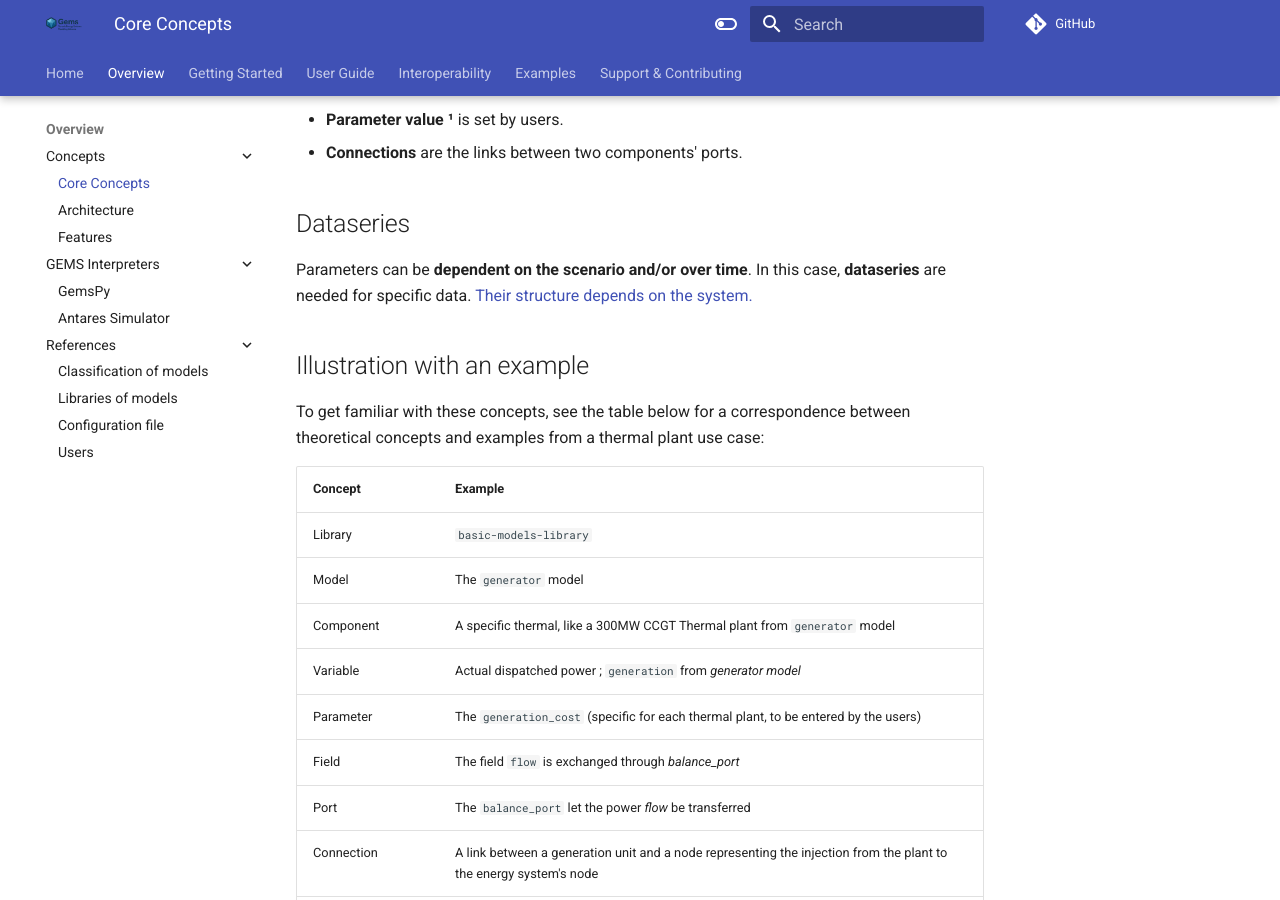
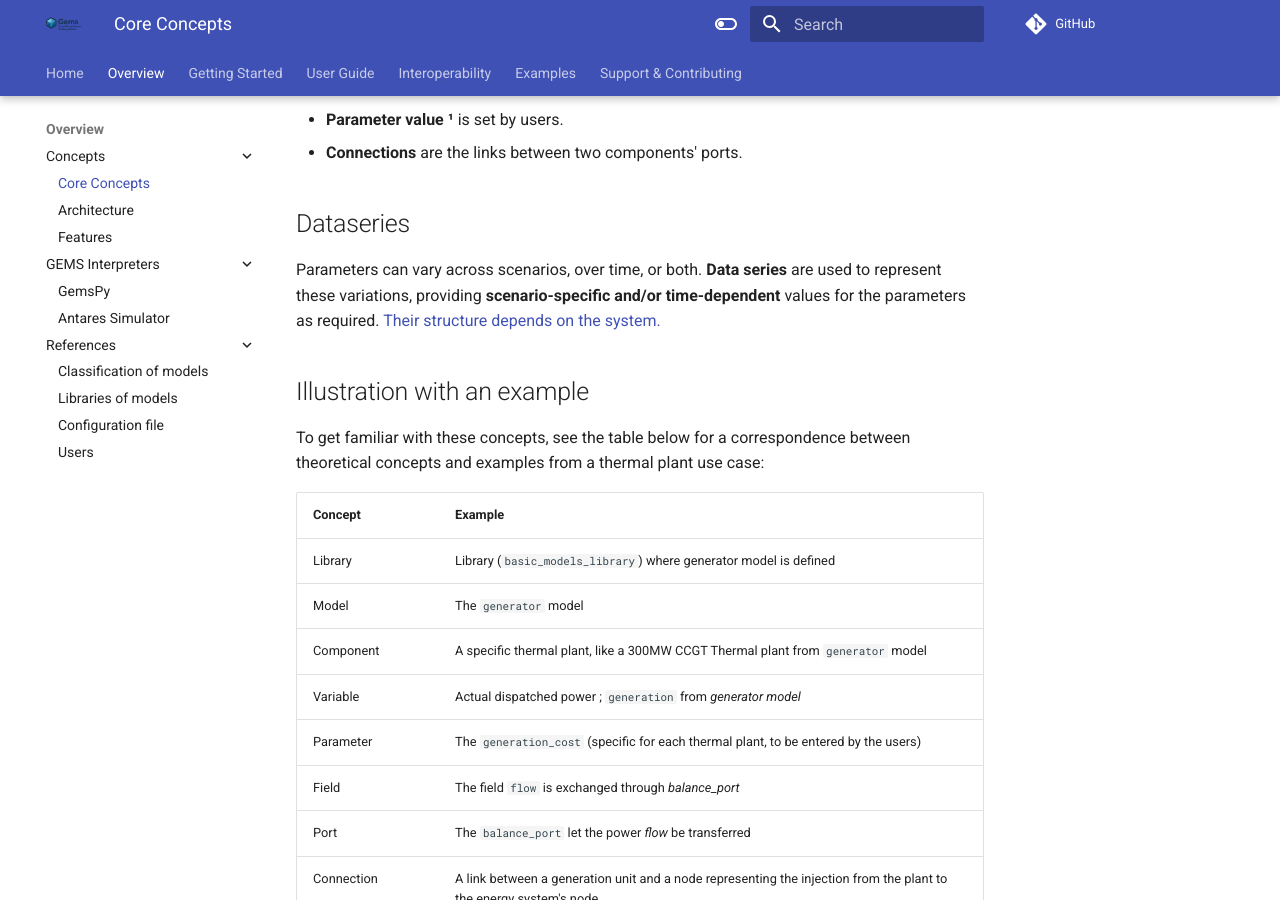
Before and after one commit to AntaresSimulatorTeam/GEMS, an MkDocs documentation site: the page built from doc/1_Overview/Concepts/1_core concepts.md, in a window 1280 px wide and 900 px high, scrolled down 1260 px. Built offline with MkDocs 1.6.1 and Material for MkDocs 9.7.7, drawn with Linux system fonts in a browser that asks for light colours; comment, search, counter and statistics services are not loaded.

Commit message:
Refresh syntax

```diff
--- a/doc/1_Overview/Concepts/1_core concepts.md
+++ b/doc/1_Overview/Concepts/1_core concepts.md
@@ -45,7 +45,7 @@ Their configuration consists of:
 
 ## Dataseries
 
-Parameters can be **dependent on the scenario and/or over time**. In this case, **dataseries** are needed for specific data. [Their structure depends on the system.](../../3_User%20Guide/1_syntax.md#dataseries)
+Parameters can vary across scenarios, over time, or both. **Data series** are used to represent these variations, providing **scenario-specific and/or time-dependent** values for the parameters as required. [Their structure depends on the system.](../../3_User%20Guide/1_syntax.md#dataseries)
 
 ## Illustration with an example
 
@@ -53,9 +53,9 @@ To get familiar with these concepts, see the table below for a correspondence be
 
 |Concept|Example|
 |-|-|
-|Library|`basic-models-library` |
+|Library|Library (`basic_models_library`) where generator model is defined|
 |Model |The `generator` model |
-|Component|A specific thermal, like a 300MW CCGT Thermal plant from `generator` model|
+|Component|A specific thermal plant, like a 300MW CCGT Thermal plant from `generator` model|
 |Variable|Actual dispatched power ; `generation` from *generator model* |
 |Parameter|The `generation_cost` (specific for each thermal plant, to be entered by the users)|
 |Field|The field `flow` is exchanged through *balance_port*|
```
